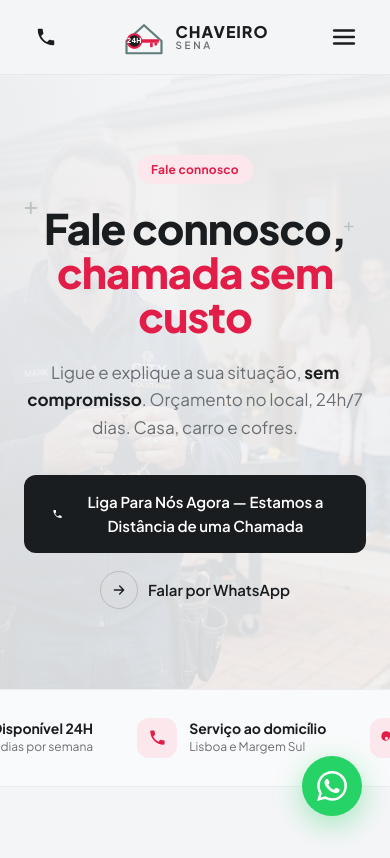
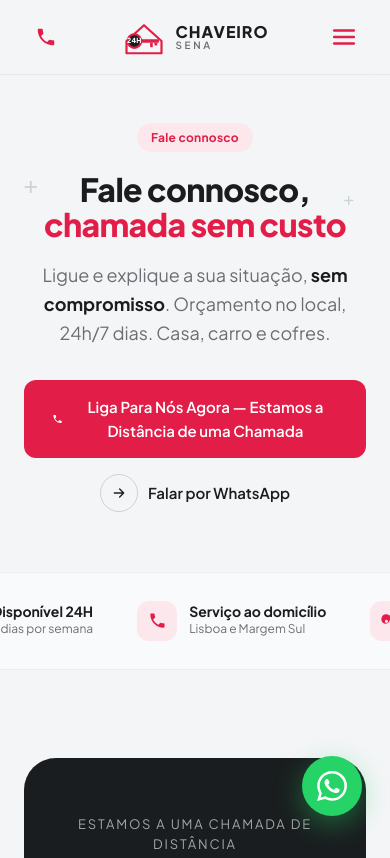
Before and after one commit to albinoaurelio30-web/Sitechavesena, a website: page contacto.html in a window 390 px wide. Shown: the top 858 px of the page. Drawn offline with Linux system fonts and the light colour scheme.

Commit message:
auto-sync: 2026-07-11 22:18

```diff
--- a/contacto.html
+++ b/contacto.html
@@ -74,7 +74,7 @@
     .nav-links a:hover { color: var(--ink); }
     .btn-nav {
       display: inline-flex; align-items: center; gap: 8px;
-      background: var(--ink); color: #fff; font-weight: 600; font-size: 14px;
+      background: var(--rose); color: #fff; font-weight: 600; font-size: 14px;
       border-radius: 10px; padding: 11px 20px; text-decoration: none;
       transition: transform 0.2s;
     }
@@ -85,7 +85,7 @@
     /* ── BUTTONS ── */
     .btn-primary {
       display: inline-flex; align-items: center; gap: 10px;
-      background: var(--ink); color: #fff; font-weight: 600; font-size: 15px;
+      background: var(--rose); color: #fff; font-weight: 600; font-size: 15px;
       border: none; border-radius: 12px; padding: 15px 28px; cursor: pointer;
       text-decoration: none; transition: transform 0.2s;
     }
@@ -104,34 +104,21 @@
     .btn-ghost:hover .circle { background: var(--ink); color: #fff; border-color: var(--ink); }
     .btn-ghost svg { width: 16px; height: 16px; }
 
-    /* ── HERO (imagem de fundo full-bleed) ── */
-    .hero {
-      position: relative; overflow: hidden;
-      min-height: 600px; display: flex; align-items: center;
-      padding: 80px 0; text-align: center;
-      background: url('hero-bg.png') center / cover no-repeat;
-    }
-    .hero::before {
-      content: ''; position: absolute; inset: 0; pointer-events: none;
-      background: radial-gradient(120% 120% at 50% 45%,
-        rgba(244,245,247,0.93) 0%, rgba(244,245,247,0.8) 48%,
-        rgba(244,245,247,0.5) 100%);
-    }
+    /* ── HERO (texto em destaque, sem imagem) ── */
+    .hero { position: relative; overflow: hidden; padding: 64px 0 76px; text-align: center; background: var(--cloud); }
     .hero .container { position: relative; z-index: 1; width: 100%; }
-    .plus { position: absolute; z-index: 1; color: rgba(94,124,123,0.35); pointer-events: none; font-weight: 400; }
-    .hero-content { max-width: 720px; margin: 0 auto; display: flex; flex-direction: column; align-items: center; }
-    .hero h1 {
-      font-size: clamp(42px, 6vw, 66px); font-weight: 800; line-height: 1.04;
-      letter-spacing: -0.02em; margin: 22px 0 0; color: var(--ink);
-    }
+    .plus { position: absolute; z-index: 0; color: rgba(94,124,123,0.28); pointer-events: none; font-weight: 400; }
+    .hero-content, .hero-inner { max-width: 760px; margin: 0 auto; display: flex; flex-direction: column; align-items: center; }
+    .hero .pill { margin-bottom: 20px; }
+    .hero h1 { font-size: clamp(38px, 5vw, 56px); font-weight: 800; line-height: 1.08; letter-spacing: -0.02em; margin: 0; color: var(--ink); }
     .hero h1 em { color: var(--rose); font-style: normal; display: block; }
-    .hero-sub { font-size: 17px; color: var(--muted); max-width: 540px; margin: 22px auto 0; }
+    .hero-sub { font-size: 18px; color: var(--muted); max-width: 560px; margin: 20px auto 0; line-height: 1.6; }
     .hero-sub strong { color: var(--ink); font-weight: 700; }
-    .hero-ctas { display: flex; flex-wrap: wrap; align-items: center; justify-content: center; gap: 18px; margin-top: 34px; }
-    @media (max-width: 768px) {
-      .hero { min-height: 520px; }
-      .hero::before { background: linear-gradient(180deg, rgba(244,245,247,0.95) 0%, rgba(244,245,247,0.88) 100%); }
-    }
+    .hero-ctas { display: flex; flex-wrap: wrap; align-items: center; justify-content: center; gap: 16px; margin-top: 32px; }
+    .hero-stat { margin-top: 40px; }
+    .hero-stat-num { font-size: 30px; font-weight: 800; color: var(--rose); line-height: 1; }
+    .hero-stat-label { font-size: 13px; color: var(--muted); margin-top: 6px; }
+    @media (max-width: 768px) { .hero { padding: 48px 0 60px; } .hero h1 { font-size: clamp(32px, 8vw, 44px); } }
 
     /* ── TRUST STRIP ── */
     .trust { border-top: 1px solid rgba(0,0,0,0.05); border-bottom: 1px solid rgba(0,0,0,0.05); background: rgba(255,255,255,0.5); padding: 28px 0; overflow: hidden; }
@@ -298,7 +285,7 @@
     }
     .form-field input:focus, .form-field select:focus { border-color: var(--rose); }
     .form-submit {
-      width: 100%; background: var(--ink); color: #fff; font-weight: 700; font-family: inherit; font-size: 16px;
+      width: 100%; background: var(--rose); color: #fff; font-weight: 700; font-family: inherit; font-size: 16px;
       border: none; border-radius: 12px; padding: 16px; cursor: pointer; margin-top: 8px; transition: transform 0.2s;
     }
     .form-submit:hover { transform: translateY(-2px); }
@@ -331,7 +318,7 @@
     .whatsapp-btn:hover { transform: scale(1.08); }
     .whatsapp-btn svg { width: 30px; height: 30px; color: #fff; }
     /* ── MOBILE MENU ── */
-    .menu-btn { display: inline-flex; align-items: center; justify-content: center; width: 44px; height: 44px; border: none; background: transparent; cursor: pointer; color: var(--ink); margin-left: 4px; }
+    .menu-btn { display: inline-flex; align-items: center; justify-content: center; width: 44px; height: 44px; border: none; background: transparent; cursor: pointer; color: var(--rose); margin-left: 4px; }
     .menu-btn svg { width: 26px; height: 26px; }
     @media (min-width: 900px) { .menu-btn { display: none; } }
     .mobile-menu { display: none; position: fixed; inset: 74px 0 0; background: var(--cloud); z-index: 99; padding: 20px 24px; flex-direction: column; gap: 4px; overflow-y: auto; }
@@ -348,7 +335,7 @@
       .btn-nav svg { width: 14px; height: 14px; }
     }
     /* ── HEADER MOBILE: só ícone (estilo emergencial) ── */
-    .nav-phone-icon { display: none; align-items: center; justify-content: center; width: 44px; height: 44px; color: var(--ink); text-decoration: none; }
+    .nav-phone-icon { display: none; align-items: center; justify-content: center; width: 44px; height: 44px; color: var(--rose); text-decoration: none; }
     .nav-phone-icon svg { width: 22px; height: 22px; }
     @media (max-width: 899px) {
       .nav-inner { display: grid; grid-template-columns: 1fr auto 1fr; }
@@ -407,7 +394,7 @@ height="0" width="0" style="display:none;visibility:hidden"></iframe></noscript>
     <div class="container nav-inner">
       <a href="#" class="brand">
         <svg viewBox="0 0 50 40" width="44" height="35" xmlns="http://www.w3.org/2000/svg">
-          <path d="M 5,24 L 25,6 L 45,24 V 38 H 5 Z" fill="none" stroke="#5E7C7B" stroke-width="2.5"
+          <path d="M 5,24 L 25,6 L 45,24 V 38 H 5 Z" fill="none" stroke="#E11D48" stroke-width="2.5"
             stroke-linejoin="round" />
           <g transform="translate(10, 24)">
             <rect x="4" y="-2" width="28" height="4" fill="#E11D48" rx="1" />
```
Also changed, not shown: abertura-de-portas.html (+18 -15 lines), chaveiro-24-horas.html (+17 -30 lines), chaveiro-automovel.html (+17 -30 lines), chaveiro-perto-de-mim.html (+17 -30 lines), index.html (+17 -30 lines).
